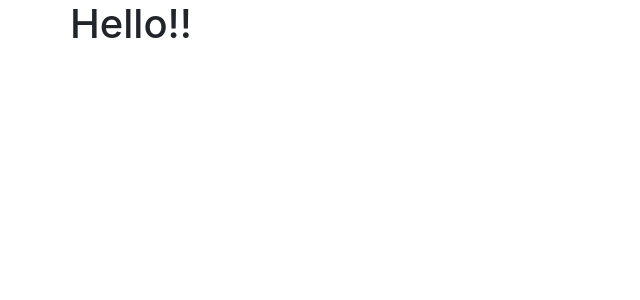
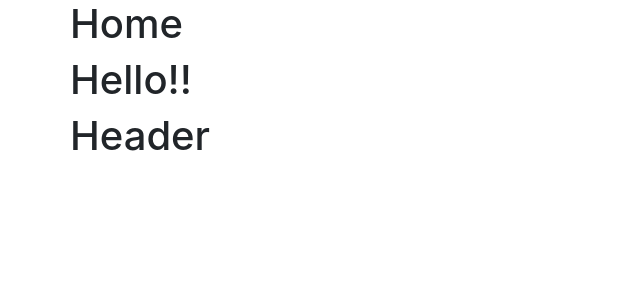
Before and after one commit to study0918/React, a React (Create React App) app in the folder localReact/my-app/: page / in a window 1280 px wide. Shown: the top 300 px of the page, without its empty margins (0-640 px from the left). Built offline with nearby package versions, Linux system fonts and the light colour scheme.

Commit message:
'components'

```diff
--- a/localReact/my-app/src/App.js
+++ b/localReact/my-app/src/App.js
@@ -1,15 +1,25 @@
 import React, { Component } from 'react';
-import logo from './logo.svg';
-import './App.css';
 
+import Header from './components/Header';
+import Home from './components/Home';
 class App extends Component {
   render() {
     return (
       <div className="container">
             <div className="row">
-                  <div className="col-xs-1 col-xs-offset-11">
-                    <h1>Hello!!</h1>
-                  </div>
+               <div className="col-xs-1 col-xs-offset-11">
+                  <Header/>
+               </div>
+            </div>
+            <div className="row">
+               <div className="col-xs-1 col-xs-offset-11">
+                  <h1>Hello!!</h1>
+               </div>
+            </div>
+            <div className="row">
+               <div className="col-xs-1 col-xs-offset-11">
+                  <Home/>
+               </div>
             </div>
       </div>
     );
--- /dev/null
+++ b/localReact/my-app/src/components/Header.js
@@ -0,0 +1,15 @@
+import React, { Component } from 'react';
+
+export default class Header extends Component {
+  render() {
+    return (
+      <div className="container">
+        <div className="row">
+              <div className="col-xs-1 col-xs-offset-11">
+                <h1>Home</h1>
+              </div>
+        </div>
+      </div>
+    );
+  }
+}
--- /dev/null
+++ b/localReact/my-app/src/components/Home.js
@@ -0,0 +1,15 @@
+import React, { Component } from 'react';
+
+export default class Home extends Component {
+  render() {
+    return (
+      <div className="container">
+            <div className="row">
+                  <div className="col-xs-1 col-xs-offset-11">
+                    <h1>Header</h1>
+                  </div>
+            </div>
+      </div>
+    );
+  }
+}
```
